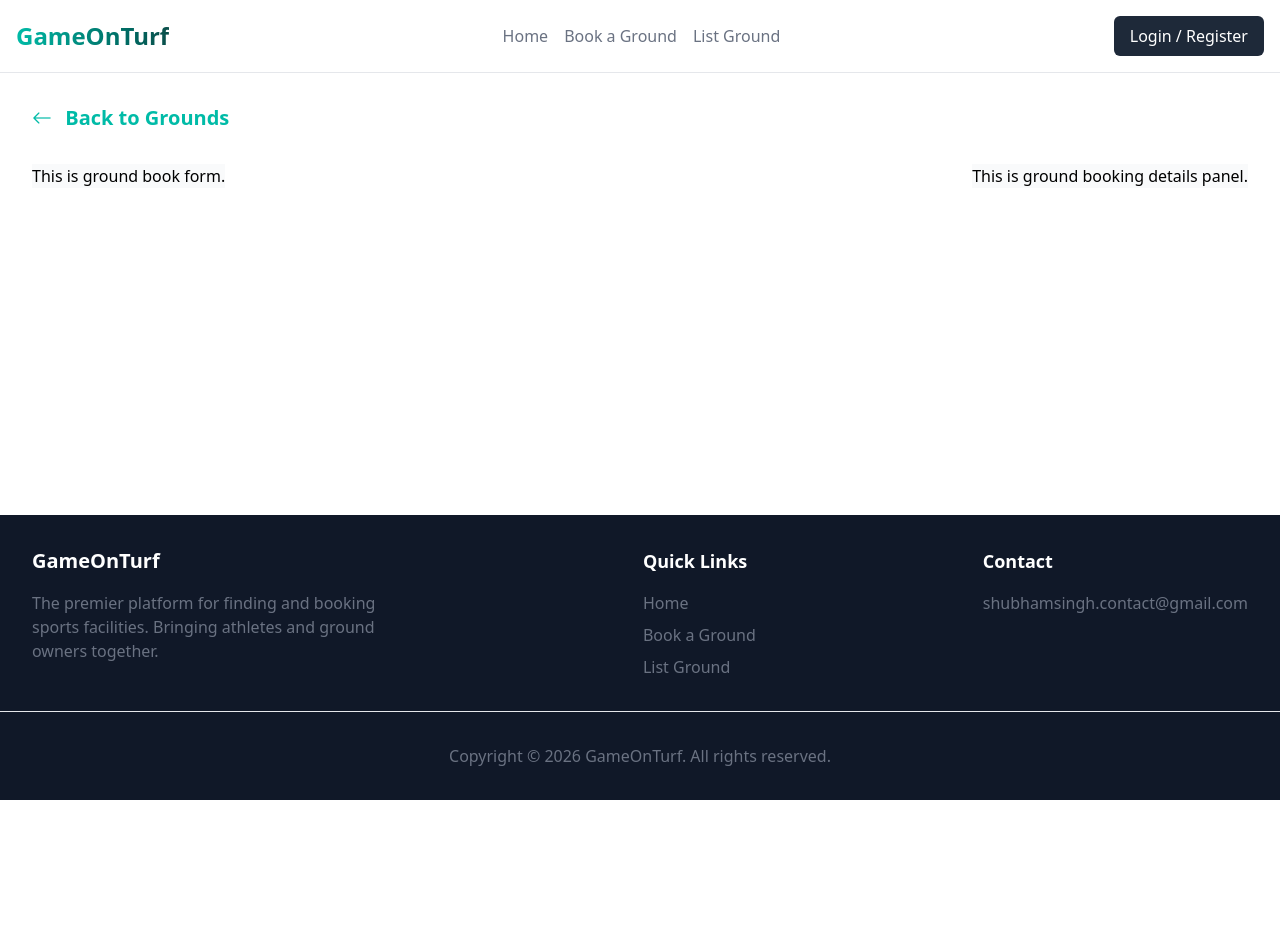
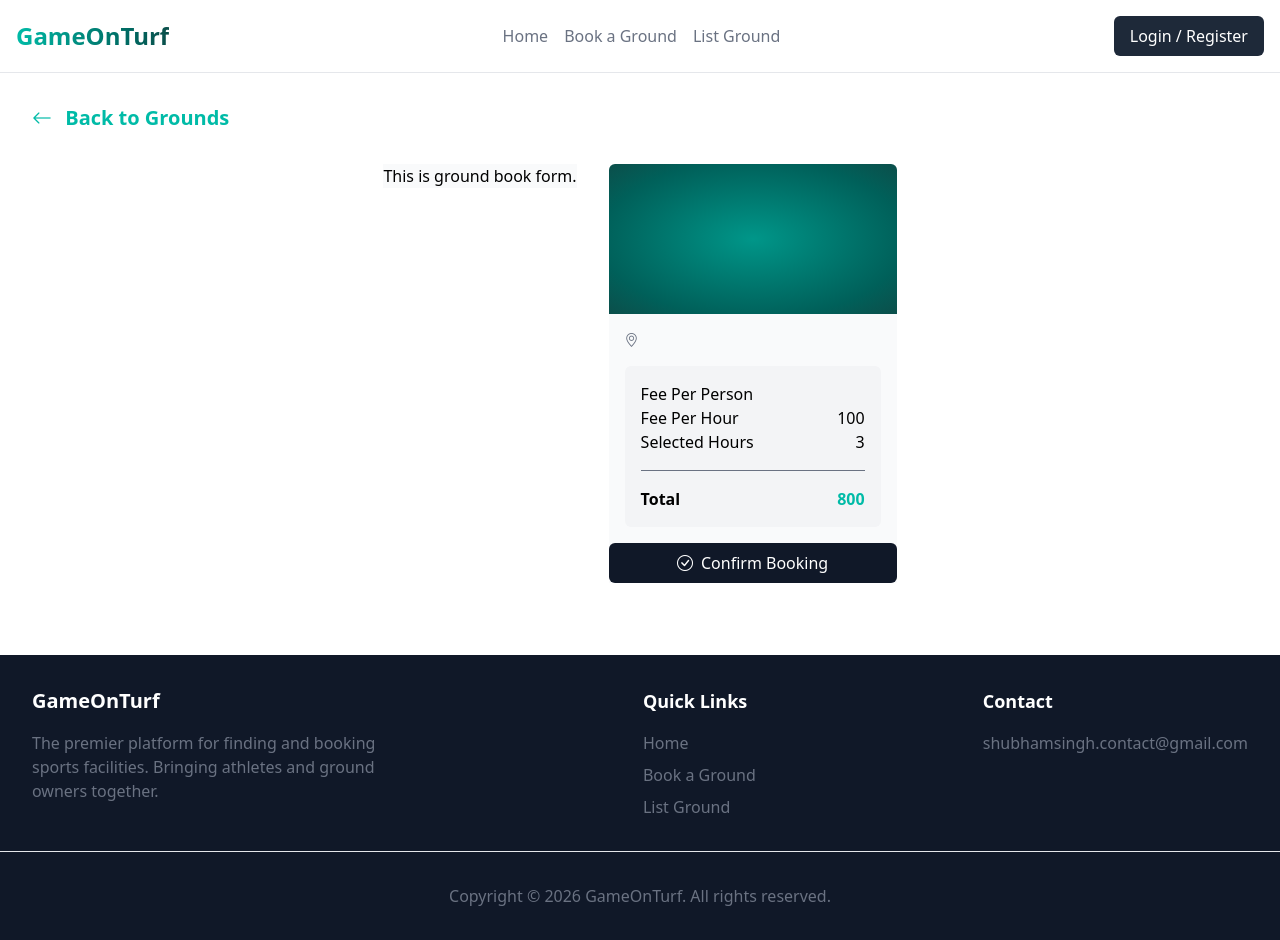
Before and after one commit to unrealblood/game-on-turf-nextjs, a Next.js app: page /book-grounds/1 in a window 1280 px wide. Before the commit the page ends 800 px from the top, so only its background shows below. Built offline with nearby package versions, Linux system fonts and the light colour scheme; no server answers; the database is empty.

Commit message:
create dummy ui of booking details panel

```diff
--- a/app/components/book-grounds/BookGroundClientComponent.jsx
+++ b/app/components/book-grounds/BookGroundClientComponent.jsx
@@ -25,7 +25,7 @@ export default function BookGroundClientComponent({groundId}) {
     }, []);
 
     return (
-        <section className="flex justify-between px-8 items-start gap-4 mt-8">
+        <section className="flex justify-center px-8 items-start gap-8 mt-8">
             <GroundBookForm {...ground} />
             <BookingDetailsPanel {...ground} />
         </section>
--- a/app/components/book-grounds/BookingDetailsPanel.jsx
+++ b/app/components/book-grounds/BookingDetailsPanel.jsx
@@ -1,8 +1,54 @@
-export default function BookingDetailsPanel({name}) {
+export default function BookingDetailsPanel({name, location_address, fee_per_person}) {
     return (
-        <div className="bg-gray-50">
-            <p>This is ground booking details panel.</p>
-            <p>{name}</p>
+        <div className="bg-gray-50 w-72 flex flex-col justify-start items-start rounded-t-md">
+            <header className="bg-radial from-teal-600 to-teal-900 h-[150px] flex justify-center items-center rounded-t-md w-full">
+                <p className="text-white font-bold text-2xl">{name}</p>
+            </header>
+
+            <section className="flex flex-col justify-center items-start gap-4 rounded-b-md w-full flex-1">
+                <div className="px-4 mt-4">
+                    <h2 className="text-2xl font-bold">{name}</h2>
+                    <p className="text-gray-500 text-sm"><span className="bi-geo-alt" /> {location_address}</p>
+                </div>
+
+                <div className="px-4 pb-4 w-full">
+                    <div className="bg-gray-100 w-full p-4 rounded-md">
+                        <div className="flex flex-col justify-between items-start gap-4 w-full">
+                            <div className="flex justify-between items-start w-full">
+                                <p>Fee Per Person</p>
+                                <p>{fee_per_person}</p>
+                            </div>
+                        </div>
+
+                        <div className="flex flex-col justify-between items-start gap-4 w-full">
+                            <div className="flex justify-between items-start w-full">
+                                <p>Fee Per Hour</p>
+                                <p>100</p>
+                            </div>
+                        </div>
+
+                        <div className="flex flex-col justify-between items-start gap-4 w-full">
+                            <div className="flex justify-between items-start w-full">
+                                <p>Selected Hours</p>
+                                <p>3</p>
+                            </div>
+                        </div>
+
+                        <div className="border-t border-gray-500 my-4" />
+
+                        <div className="flex flex-col justify-between items-start gap-4 w-full">
+                            <div className="flex justify-between items-start w-full">
+                                <p className="font-bold">Total</p>
+                                <p className="text-teal-500 font-bold">800</p>
+                            </div>
+                        </div>
+                    </div>
+                </div>
+            </section>
+
+            <div className="mt-auto w-full">
+                <button type="button" className="cursor-pointer bg-gray-900 text-white py-2 w-full rounded-md p-4"><span className="bi-check-circle mr-2" />Confirm Booking</button>
+            </div>
         </div>
     );
 }
```
